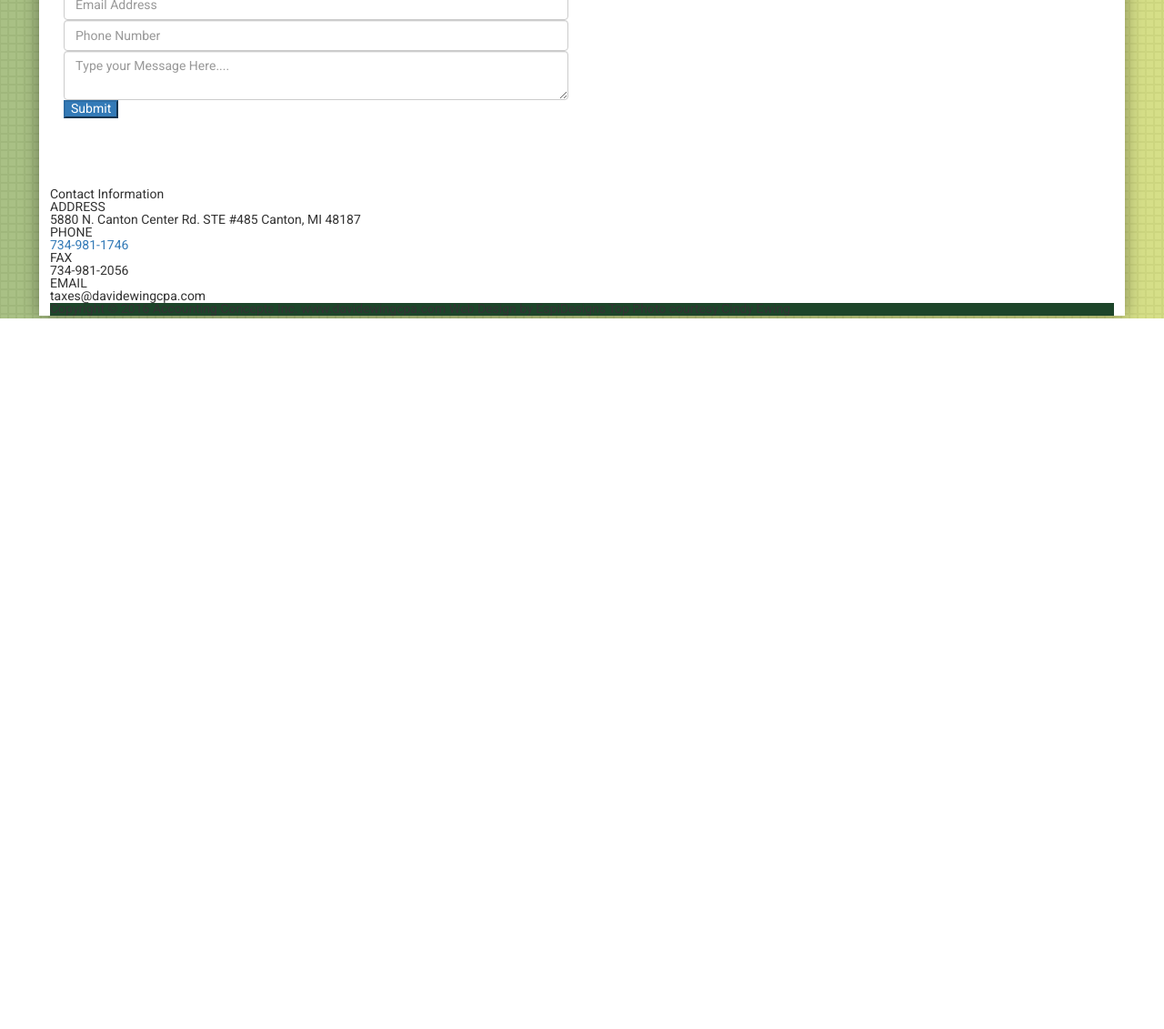
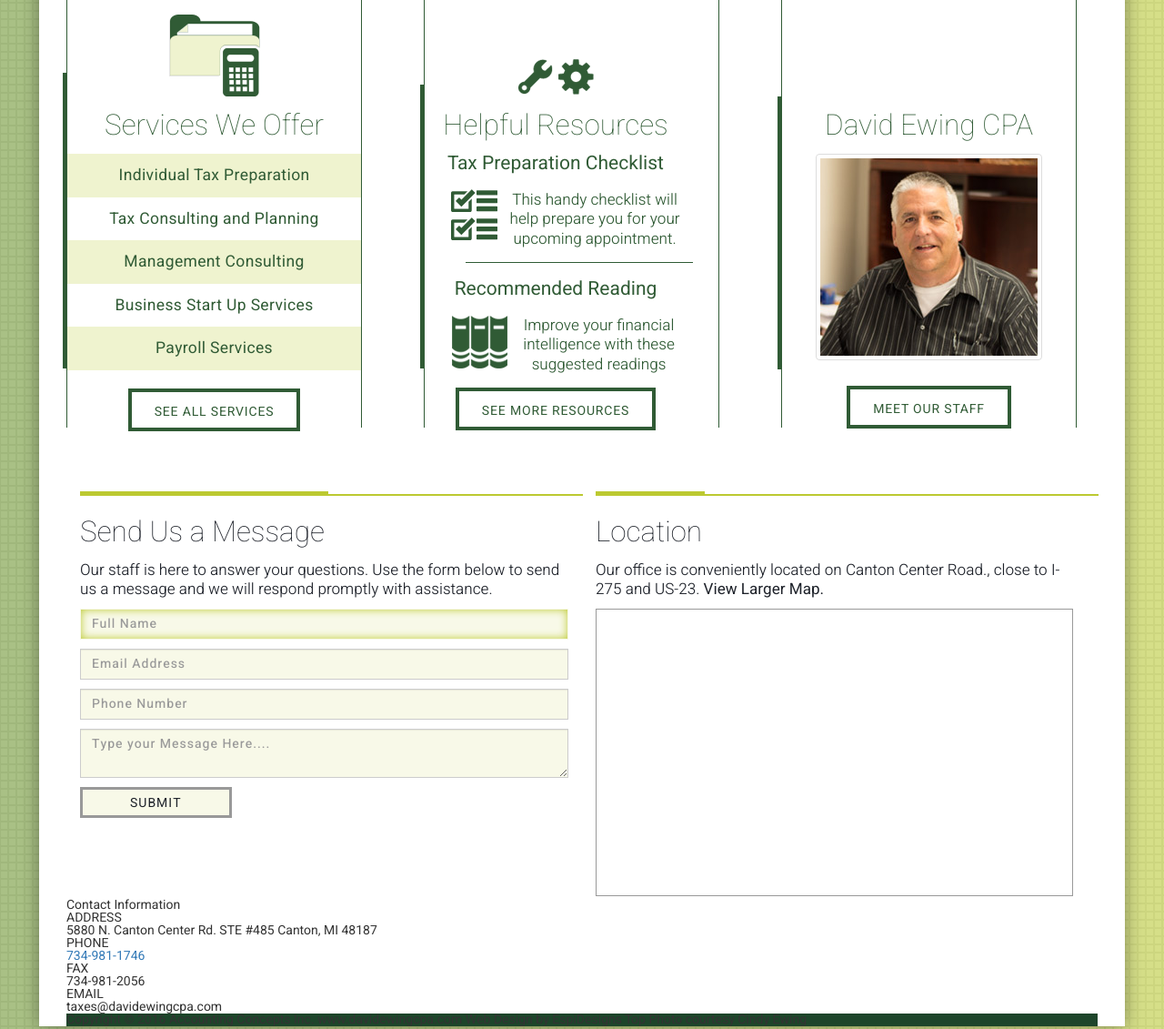
Before and after one commit to Espi-ltd/Accounting-Concepts, a PHP site: page / in a window 1280 px wide. Shown: the part 1122-2253 px from the top of the page at 91% size. Before the commit the page ends 1472 px from the top, so only its background shows below. Run offline with PHP 8.4, Linux system fonts and the light colour scheme; some libraries are stand-ins or nearby versions.

Commit message:
Contact Us now stylized

```diff
--- a/public_html/index.html
+++ b/public_html/index.html
@@ -78,7 +78,7 @@
 
                 </div>
 
-                <img id="logo" src="images/accounting-concepts-logo.gif" alt="accounting concepts logo" width="157" height="123" />
+                <img id="logo" src="images/accounting-concepts-logo.gif" alt="accounting concepts logo" width="157" height="123" tabindex="1" />
 
 
                 <ul>
@@ -91,17 +91,11 @@
 
             </nav>
 
-
-
         </div>
 
         <div class="carousel-inner" role="img">
             <div class="item-active">
-                <img src="images/detroit-welcome-test.png" alt="image">
-
-
-
-
+                <img src="images/test-detroit.png" alt="image">
                 <!-- <div id="img-inner" >s</div> -->
                 <div class="carousel-caption">
 
@@ -117,14 +111,12 @@
 
 
             </div>
-            <!-- <figure><img src="images/ac-welcome.png" alt="Welcome to Accounting Concepts"/></figure> -->
-            <div class="box"><img src="images/box.jpg" alt="box" height="692"/></div>
+            <!--                        <div class="box"><img src="images/box.jpg" alt="box" height="692"/></div>-->
 
         </div>
 
 
-
-        <div id="main_wrapper">
+        <div id="main_wrapper" class="container-fluid">
 
 
 
@@ -132,14 +124,14 @@
 
 
 
-                <section id="teasers">
+                <section id="teasers" class="row">
 
-                    <div id="services-teaser" class="col-sm-4">
+                    <div id="services-teaser" class="col-s-4 col-md-1 col-lg-1">
 
-                        <!--                        <div id="vertical-lines-1" class="col-sm-1">
-                                                    <div class="vertical-tall"></div>
-                                                    <div class="vertical-short"></div>
-                                                    <div class="vertical-tall"></div>
+                        <!--                        <div class="col-sm-1">
+                                                                                                        <div class="vertical-tall"></div>
+                        -->                            <div class="vertical-short1"></div><!--
+                                                                                                        <div class="vertical-tall"></div>
                                                 </div>  -->
 
                         <div  id="services-icon"><img src="images/services-icon.png" alt="services-icon"/></div>
@@ -157,18 +149,24 @@
 
                     </div>
 
-                    <div id="resources-teaser" class="col-sm-4">
+                    <div id="resources-teaser" class="col-s-4 col-md-1 col-lg-1">
+                        <!--                        <div class="col-sm-1">
+                                                                                                        <div class="vertical-tall"></div>
+                        -->                            <div class="vertical-short2"></div><!--
+                                                                                                        <div class="vertical-tall"></div>
+                                                </div>  -->
                         <div id="resources-icon"><img src="images/resources-icon.png" alt="resources-icon" height="49" width="98"/></div>
 
                         <h2 class="sub-head"> Helpful Resources </h2>
                         <ul>
-                            <li id="tax-prep"><a href="#"><h3>Tax Preparation Checklist</h3>
+                            <li><a href="#"><h3>Tax Preparation Checklist</h3>
                                     <div id="checklist-icon"> <img src="images/checklist-icon.png" alt="checklist-icon" height="63" width="61"> </div>
                                     <p>This handy checklist will help prepare you for your upcoming appointment.</p>
                                 </a>
                             </li>
+                            <li class="horizontal-rule"></li>
 
-                            <li><a href="#"><h3>Recommended Reading</h3>
+                            <li id="reading"><a href="#"><h3 >Recommended Reading</h3>
                                     <div id="reading-icon"> <img src="images/reading-icon.png" alt="reading-icon" height="66" width="70"> </div>
 
                                     <p>Improve your financial intelligence with these suggested readings</p>
@@ -180,9 +178,16 @@
                         <button class="cta-button" onclick="$(this).bold();">SEE MORE RESOURCES</button>
                     </div>
 
-                    <div id="staff-teaser" class="col-sm-4">
+                    <div id="staff-teaser" class="col-s-4 col-md-1 col-lg-1">
+                        <!--                                         <div class="col-sm-1">
+                                                                                                        <div class="vertical-tall"></div>
+                        -->                            <div class="vertical-short3"></div><!--
+                                                                                                        <div class="vertical-tall"></div>
+                                                </div> -->
+
+
                         <h2 class="sub-head"> David Ewing CPA </h2>
-                        <figure class="img-thumbnail"><img src="images/david-ewing-1.jpg" alt="david-ewing-cpa" height="217" width="239"></figure>
+                        <figure id="david-ewing1" class="img-thumbnail"><img src="images/david-ewing-1.jpg" alt="david-ewing-cpa" height="217" width="239"></figure>
                         <button class="cta-button" onclick="$(this).bold();">MEET OUR STAFF</button>
                     </div>
                 </section>
@@ -190,7 +195,11 @@
 
 
                 <section id="contact-section">
-                    <div class="col-lg-6">
+                    <div class="col-md-6">
+
+
+                        <div class="send-message-hr1"></div>
+                        <div class="send-message-hr2"></div>
 
                         <h2 class="sub-head">Send Us a Message</h2>
                         <form id="contact" action="" method="post" >
@@ -209,19 +218,24 @@
                                 <textarea class="form-control" placeholder="Type your Message Here...." tabindex="14" required></textarea>
                             </fieldset>
                             <fieldset>
-                                <button class="btn-primary" name="submit" type="submit" id="contact-submit" data-submit="...Sending" tabindex="15">Submit</button>
+                                <button class="btn-primary" name="submit" type="submit" id="contact-submit" data-submit="...Sending" tabindex="15">SUBMIT</button>
                             </fieldset>
                             <fieldset class="form-group">
-                                <div class="g-recaptcha" data-sitekey="6Lfl9QkUAAAAAB6_68reXO5FFjTbZ7TOKyL_-VeG"></div>
+                                <div class="g-recaptcha" data-theme=dark data-sitekey="6Le2u_wSAAAAAL_gETRxPdb5oU3p5if1cDLCasKT"></div>
                             </fieldset>
 
                         </form>
                     </div>
 
+
                     <div id="map_google" class="col-md-6">
+
+                        <div class="send-message-hr3"></div>
+                        <div class="send-message-hr2"></div>
+
                         <h2 class="sub-head">Location</h2>
                         <h4>Our office is conveniently located on Canton Center Road., close to I-275 and US-23. <span> <a target='_blank' href="http://maps.google.com/maps?f=q&amp;hl=en&amp;geocode=&amp;time=&amp;date=&amp;ttype=&amp;q=5880+N+Canton+Center+David+Ewing+CPA&amp;sll=42.351947,-83.444939&amp;sspn=0.126354,0.337486&amp;ie=UTF8&amp;ll=42.359559,-83.471375&amp;spn=0.126346,0.337486&amp;z=12&amp;iwloc=A&amp;om=1&amp;cid=42324291,-83488032,1693978506298596783&amp;source=embed"> View Larger Map.</a></span></h4>
-                        <iframe width="325" height="250" frameborder="1" scrolling="no" marginheight="0" marginwidth="0" src="http://maps.google.com/maps?f=q&amp;hl=en&amp;geocode=&amp;q=5880+N+Canton+Center+Rd&amp;sll=42.314385,-83.562698&amp;sspn=0.237117,0.517044&amp;ie=UTF8&amp;om=1&amp;s=AARTsJqoKZqUnynThiqyBd_HaRFPDEdEIA&amp;ll=42.400643,-83.454208&amp;spn=0.126763,0.22316&amp;z=11&amp;iwloc=addr&amp;output=embed"></iframe>
+                        <iframe width="525" height="316" frameborder="1" scrolling="no" marginheight="0" marginwidth="0" src="http://maps.google.com/maps?f=q&amp;hl=en&amp;geocode=&amp;q=5880+N+Canton+Center+Rd&amp;sll=42.314385,-83.562698&amp;sspn=0.237117,0.517044&amp;ie=UTF8&amp;om=1&amp;s=AARTsJqoKZqUnynThiqyBd_HaRFPDEdEIA&amp;ll=42.400643,-83.454208&amp;spn=0.126763,0.22316&amp;z=11&amp;iwloc=addr&amp;output=embed"></iframe>
                     </div>
                 </section>
 
--- a/public_html/style-accounting-concepts.css
+++ b/public_html/style-accounting-concepts.css
@@ -188,7 +188,7 @@ height: 30px;
     -moz-box-shadow: 0px 0px 18px 0px rgba(0,0,0,0.4);
     box-shadow: 0px 0px 18px 0px rgba(0,0,0,0.4);
     margin: 0 auto;
-    padding: 42px 12px 0px 12px;
+    padding: 0 30px 0px 30px;
     height: auto;
 }
 
@@ -269,6 +269,11 @@ height: 30px;
 }
 
 
+/*.carousel-inner {
+    -webkit-box-shadow: 0px 3px 6px 0px rgba(50, 50, 50, 0.58);
+    -moz-box-shadow:    0px 3px 6px 0px rgba(50, 50, 50, 0.58);
+    box-shadow:         0px 3px 6px 0px rgba(50, 50, 50, 0.58);
+}*/
 
 
 main {
@@ -304,8 +309,14 @@ h2.sub-head, #teasers h2 {
 #main_wrapper {
     margin-top: -100%;
     padding-top: 100%;
-    /*    position: relative;
-        z-index: -556;*/
+    /*        position: relative;
+                z-index: -1;*/
+
+
+    /*    border-top: solid #FFF 648px;
+        position: relative;
+        z-index: -556;
+        margin-top: -100%;*/
 }
 /*
 section {
@@ -362,34 +373,54 @@ footer {
     clear: left;
 }
 
-.box {
+/*---white box behind large picture---*/
+
+/*.box {
     z-index: -555;
-    /*   margin: -698px;*/
-    margin: 0 auto;
+     margin: 0 auto;
     width: 1194px;
     margin-top: -692px;
-    /*    height: 100%;*/
-    position: relative;
-    /*    -webkit-box-shadow: 0px 0px 18px 0px rgba(0,0,0,0.4);
-        -moz-box-shadow: 0px 0px 18px 0px rgba(0,0,0,0.4);
-        box-shadow: 0px 0px 18px 0px rgba(0,0,0,0.4);*/
-}
+        position: relative;
+}*/
 
 
 /*------section vertical lines---------*/
 /*#vertical-lines-1 {
     padding-bottom: 30px;
 
+}*/
+
+.vertical-short1, .vertical-short2, .vertical-short3{
+    width:5px;
+    background:#305b35;
+    /*    padding-left: 0;
+        margin-left: 0;
+        left: 45px;*/
+    margin-left: -5px;
+    float: left;
 }
 
-.vertical-short{
+.vertical-short1 {
+    margin-top: 67px;
+    height:325px;
+
+}
+
+.vertical-short2 {
+    margin-top: 34px;
+    height:312px;
+
+}
+
+
+.vertical-short3 {
     height:300px;
-    width:5px;
-    background:#305b35;
-    padding-left: 0;
-    margin-left: 0;
-    left: 39px;
-}*/
+    margin-top: -2px;
+
+
+}
+
+
 /*.vertical-tall{
     height:85px;
     width:1px;
@@ -400,16 +431,6 @@ footer {
 
 
 
-
-#services-teaser, #resources-teaser, #staff-teaser {
-    border-left: 1px solid #305b35;
-    border-right: 1px solid #305b35;
-
-    /*    padding-left: 30px;*/
-
-    /*   padding-top: 25px;*/
-    min-width: 300px;
-}
 
 
 
@@ -449,21 +470,32 @@ footer {
 /*----- style for all teasers ----*/
 
 #teasers {
-    height: 400px;
-    padding-left: 38px;
+    height: 471px;
+    margin: auto;
+/*    margin-left: 2.5%;*/
+    /*    padding-left: 35px;*/
+
 }
 
 #teasers h2 {
     padding: 15px 0;
 }
 
+#services-teaser, #resources-teaser, #staff-teaser {
+    border-left: 1px solid #305b35;
+    border-right: 1px solid #305b35;
+
+    /*    padding-left: 30px;*/
+
+    /*   padding-top: 25px;*/
+    /*    min-width: 300px;*/
+}
 
 #services-teaser, #resources-teaser, #staff-teaser {
     height:471px;
     min-width: 325px;
     max-width: 245px;
     text-align: center;
-    top: -50px;
 
 }
 
@@ -472,7 +504,7 @@ footer {
 /*----teaser buttons----*/
 #teasers .cta-button {
     border: 4px solid #305b35;
-    padding: 13px 15px 10px;
+    padding: 15px 25px 10px;
     background-color: #FFF;
     color: #305b35;
     letter-spacing: .06em;
@@ -487,7 +519,7 @@ footer {
 /*-- teasers gutter spacing --*/
 
 #services-teaser, #resources-teaser {
-    margin-right: 5%;
+    margin-right: 6%;
 }
 
 /*------------------*/
@@ -495,7 +527,7 @@ footer {
 /*----services teaser only----*/
 
 #services-teaser ul li {
-    padding: 15px;
+    padding: 15px 0;
     letter-spacing: .025em;
 
 }
@@ -507,7 +539,7 @@ footer {
 }
 
 #services-teaser {
-    padding: 30px 0 0 0;
+    padding: 14px 0 0 0;
 }
 
 .list-group-item-warning {
@@ -519,27 +551,43 @@ footer {
 /*---- resources teaser only----*/
 
 #resources-teaser {
-    padding: 76px 0 0 0;
+    padding: 60px 35px 0 0;
 }
 
 #resources-teaser h3 {
     font-size: 1.5em;
     font-weight: 400;
-    padding-top: 10px;
+    /*    padding-top: 10px;*/
+    padding-bottom: 15px;
 }
 
-#resources-teaser p {
-    font-size: 1.2em;
+#resources-teaser p, #contact-section h4 {
+    font-size: 1.22em;
     font-weight: 300;
+    line-height: 1.25em;
 }
 
 #resources-teaser p{
-    padding: 15px 0 33px 25px;
+    padding: 4px 0 15px 25px;
+}
+
+.horizontal-rule {
+    width:250px;
+    height:1px;
+    background:#305b35;
+    margin-left: 45px;
 }
 
 #checklist-icon, #reading-icon {
     float: left;
+    padding-left: 25px;
 }
+
+#reading {
+    padding-top: 18px;
+}
+
+
 
 /*------------------*/
 
@@ -547,17 +595,120 @@ footer {
 /*---- Staff teaser only----*/
 
 #staff-teaser {
-    padding: 125px 0 0 0;
+    padding: 109px 0 0 0;
+}
+
+#david-ewing1 {
+    margin-bottom: 28px;
+}
+
+/*
+#tax-prep {
+    border-bottom: 1px solid #305b35;
+}*/
+/*-------------------------------------------*/
+
+
+/*---Send Message, Location -----------------*/
+
+#contact-section {
+    padding-top: 70px;
+    color: #1e222a;
 }
 
 
-#tax-prep {
-    border-bottom: 1px solid #305b35;
+#contact-section .sub-head {
+    padding-top: 25px;
+    padding-bottom: 15px;
 }
 
 
+#contact-section h4 {
+    padding-bottom: 10px;
+}
 
+#contact-section span a{
+        color: #1e222a;
+        font-weight: 400;
+}
+
+/* horizontal lines*/
+.send-message-hr1{
+    width:273px;
+    height: 3px;
+    background:#bcc931;
+}
+.send-message-hr2 {
+    width:553px;
+    height:2px;
+    background:#bcc931;
+}
+
+.send-message-hr3{
+    width:120px;
+    height: 3px;
+    background:#bcc931;
+}
+
+
+/* Send Message Form*/
+.form-control {
+    border-radius: 0;
+    background-color: #f8f9e8;
+
+}
+
+.form-control:focus {
+    border-color: #f8f9e8;
+    outline-color:#f8f9e8;
+    -moz-box-shadow: inset 0 0 10px #bcc931;
+    -webkit-box-shadow:inset 0 0 10px #bcc931;
+    box-shadow: inset 0 0 10px #bcc931;
+
+}
+
+fieldset {
+    padding-bottom: 10px;
+
+}
+
+input.form-control, textarea {
+    color: #000;
+    font-weight: 500;
+    letter-spacing: 1px;
+}
+
+
+.btn-primary {
+    background: #f8f9e8;
+    color: #1e222a;
+    padding: 8px 52px 6px;
+    border: 3px solid #999;
+    letter-spacing: 1px;
+}
+
+.btn-primary:hover {
+    background-color: #bcc931;
+    color: #1e222a;
+    border-color: #999;
+}
+
+
+#map_google iframe {
+ border: 1px solid #999;
+
+
+}
 /*------------------*/
+
+
+
+
+
+
+
+
+/*---------------------------------------*/
 
 
 /*--- Begin Responsive @media queries----*/
@@ -579,10 +730,10 @@ footer {
 
     @media (max-width: 768px) {
 
-        .box {
-            visibility: hidden;
-            display: none;
-        }
+        /*        .box {
+                    visibility: hidden;
+                    display: none;
+                }*/
 
 
         #nav_1 {
@@ -604,3 +755,13 @@ footer {
         #nav_1 ul li a {
             padding: 5px 10px 10px 3px;
         }
+
+
+
+
+        @media (max-width: 1024px) {
+            #services-teaser, #resources-teaser, #staff-teaser {
+                margin-right: 0;
+
+
+            }
```
